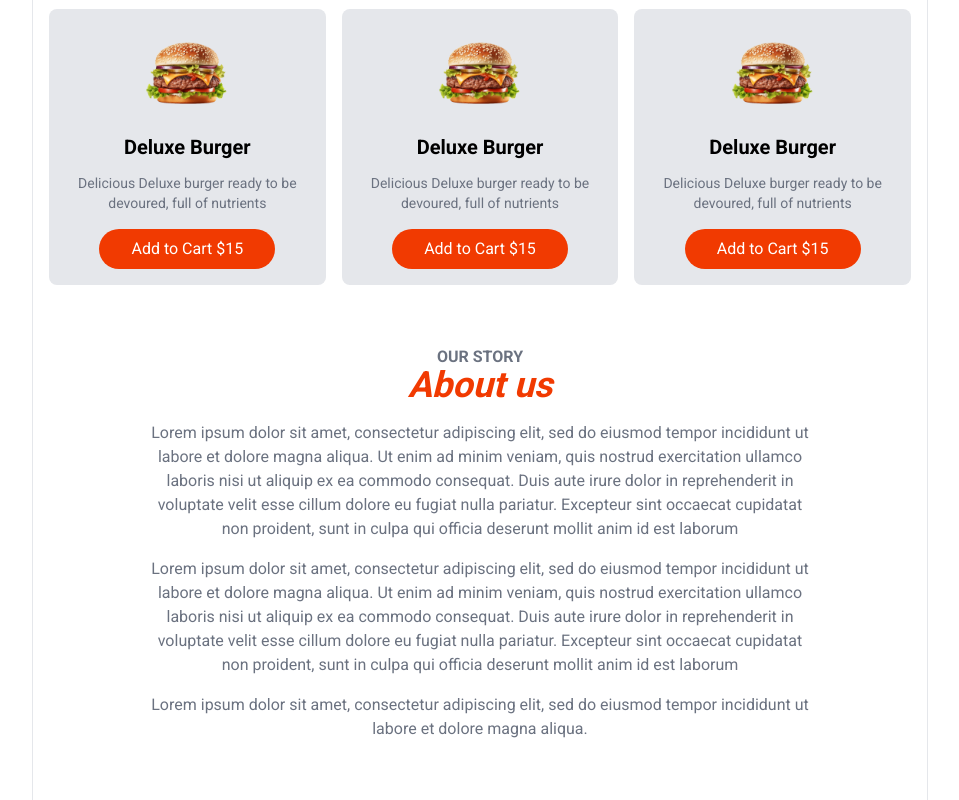
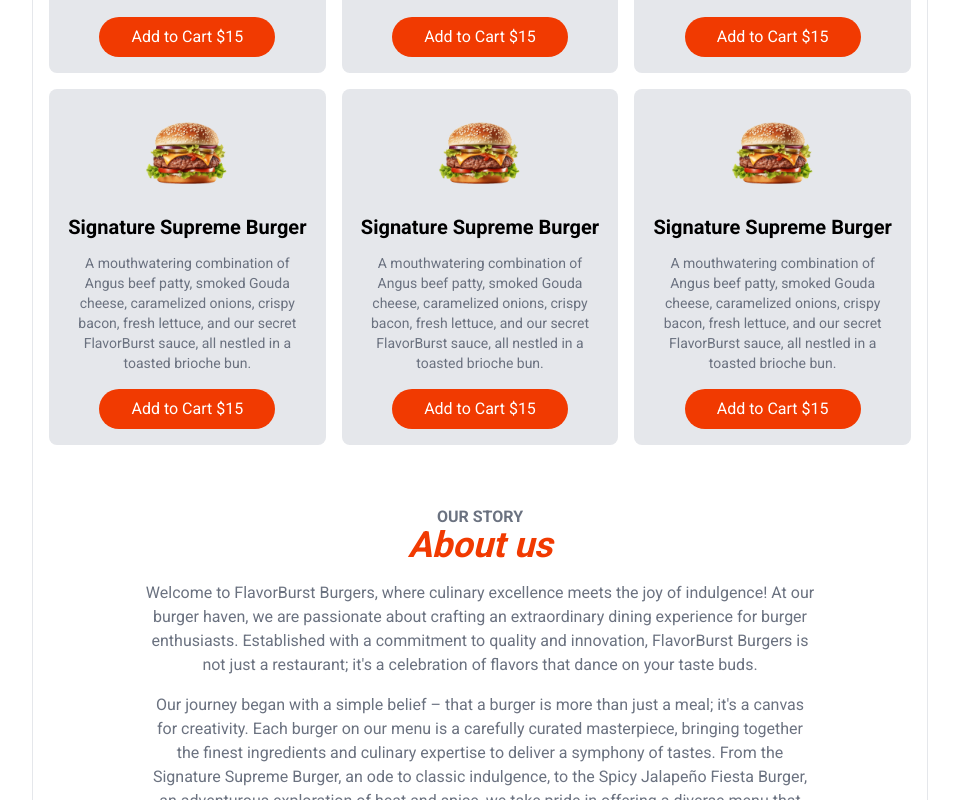
Before and after one commit to spikey2023/food-ordering-app, a Next.js app: page / in a window 1280 px wide. Shown: the part 740-1540 px from the top of the page, without its empty margins (160-1119 px from the left). Built offline with nearby package versions, Linux system fonts and the light colour scheme.

Commit message:
Updated Burger information

```diff
--- a/src/app/components/layout/Header.js
+++ b/src/app/components/layout/Header.js
@@ -4,7 +4,7 @@ export default function Header(){
     return(
         <header className="flex items-center justify-between">
       <Link className= "text-primary font-semibold text-2xl" href="">
-      ST Hamburger
+      FlavorBurst Burgers
       </Link>
       <nav className="flex items-center gap-8 text-gray-500 font-semibold">
         <Link href={''}>Home</Link>
--- a/src/app/components/menu/MenuItem.js
+++ b/src/app/components/menu/MenuItem.js
@@ -10,11 +10,13 @@ export default function MenuItem() {
                 max-h-24 block mx-auto " alt="burger"/>
             </div>
             <h4 className="font-semibold text-xl my-3">
-                Deluxe Burger
+            Signature Supreme Burger
             </h4>
             <p className="text-gray-500 text-sm">
-                Delicious Deluxe burger ready to be devoured,
-                full of nutrients
+            A mouthwatering combination of Angus beef patty,
+            smoked Gouda cheese, caramelized onions, crispy bacon,
+            fresh lettuce, and our secret FlavorBurst sauce,
+            all nestled in a toasted brioche bun.
             </p>
             <button className="mt-4 bg-primary
              text-white rounded-full px-8 py-2">
--- a/src/app/page.js
+++ b/src/app/page.js
@@ -17,26 +17,33 @@ export default function Home() {
         <div className="text-gray-500 max-w-2xl mx-auto mt-4 flex
         flex-col gap-4">
         <p>
-        Lorem ipsum dolor sit amet, consectetur adipiscing elit,
-        sed do eiusmod tempor incididunt ut labore et dolore magna aliqua.
-         Ut enim ad minim veniam, quis nostrud exercitation ullamco laboris
-         nisi ut aliquip ex ea commodo consequat. Duis aute irure dolor
-         in reprehenderit in voluptate velit esse cillum dolore eu fugiat
-         nulla pariatur. Excepteur sint occaecat cupidatat non proident,
-          sunt in culpa qui officia deserunt mollit anim id est laborum
+        Welcome to FlavorBurst Burgers, where culinary excellence meets the
+        joy of indulgence! At our burger haven, we are passionate about
+        crafting an extraordinary dining experience for burger enthusiasts.
+        Established with a commitment to quality and innovation,
+        FlavorBurst Burgers is not just a restaurant;
+        it's a celebration of flavors that dance on your taste buds.
         </p>
         <p>
-        Lorem ipsum dolor sit amet, consectetur adipiscing elit,
-        sed do eiusmod tempor incididunt ut labore et dolore magna aliqua.
-         Ut enim ad minim veniam, quis nostrud exercitation ullamco laboris
-         nisi ut aliquip ex ea commodo consequat. Duis aute irure dolor
-         in reprehenderit in voluptate velit esse cillum dolore eu fugiat
-         nulla pariatur. Excepteur sint occaecat cupidatat non proident,
-          sunt in culpa qui officia deserunt mollit anim id est laborum
+        Our journey began with a simple belief –
+        that a burger is more than just a meal;
+        it's a canvas for creativity. Each burger on our menu is a carefully
+        curated masterpiece, bringing together the finest ingredients and
+        culinary expertise to deliver a symphony of tastes.
+         From the Signature Supreme Burger, an ode to classic indulgence,
+         to the Spicy Jalapeño Fiesta Burger, an adventurous exploration of
+         heat and spice, we take pride in offering a diverse menu that caters
+         to every palate.
         </p>
         <p>
-        Lorem ipsum dolor sit amet, consectetur adipiscing elit,
-        sed do eiusmod tempor incididunt ut labore et dolore magna aliqua.
+        Beyond the delectable bites, FlavorBurst Burgers is also about
+        fostering a sense of community.
+        Our warm and inviting atmosphere welcomes friends and
+        families to share memorable moments over delicious meals.
+        We invite you to join us on this gastronomic journey,
+        where passion for food meets exceptional service,
+        and every bite tells a story. FlavorBurst Burgers –
+        where burgers are not just a dish, but an experience worth savoring.
         </p>
         </div>
     </section>
```
